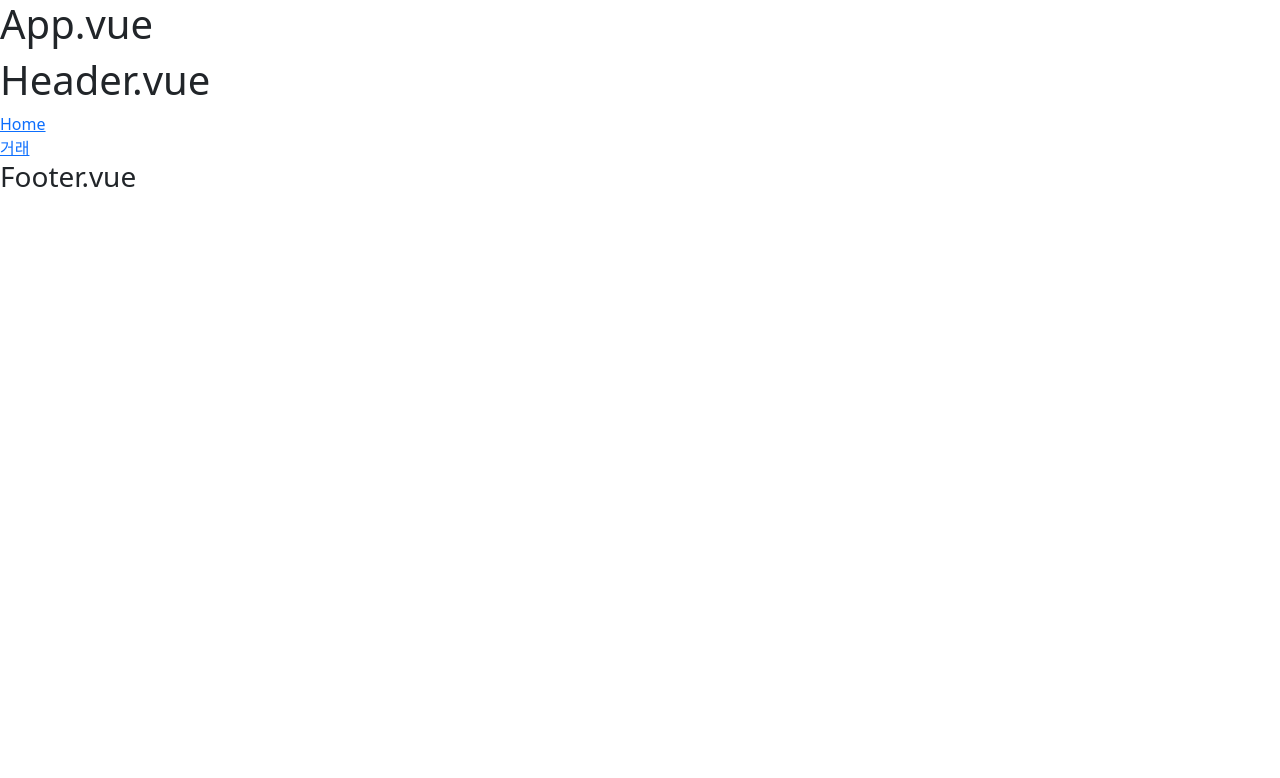
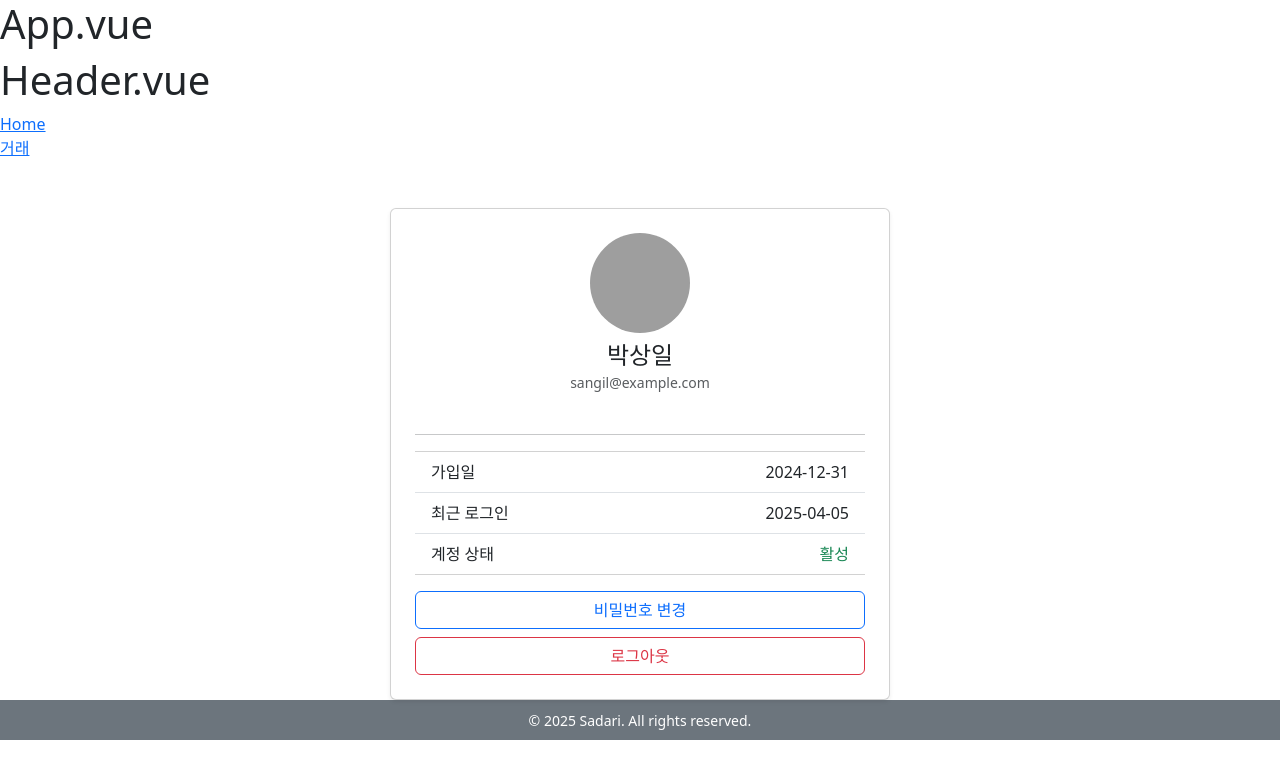
Before and after one commit to sangil6372/IYL-F4-moneybook, a Vue app: page /profile in a window 1280 px wide. Shown: the top 778 px of the page. Built offline with nearby package versions, Linux system fonts and the light colour scheme; grey boxes are pictures that could not be loaded.

Commit message:
init: 초기 페이지 및 라우팅 설정

```diff
--- a/src/components/Footer.vue
+++ b/src/components/Footer.vue
@@ -1,3 +1,5 @@
 <template>
-  <h3>Footer.vue</h3>
+  <footer class="bg-secondary text-white text-center p-2">
+    <small>&copy; 2025 Sadari. All rights reserved.</small>
+  </footer>
 </template>
--- /dev/null
+++ b/src/pages/AnalyticsPage.vue
@@ -0,0 +1,3 @@
+<template>
+    <h2>분석 페이지</h2>
+  </template>
--- /dev/null
+++ b/src/pages/DashboardPage.vue
@@ -0,0 +1,45 @@
+<template>
+    <div class="container mt-4">
+      <h2 class="mb-4 text-primary">거래 내역</h2>
+
+      <table class="table table-hover text-center align-middle">
+        <thead class="table-dark">
+          <tr>
+            <th scope="col">날짜</th>
+            <th scope="col">분류</th>
+            <th scope="col">내용</th>
+            <th scope="col">금액</th>
+          </tr>
+        </thead>
+        <tbody>
+          <tr v-for="(tx, index) in transactions" :key="index">
+            <td>{{ tx.date }}</td>
+            <td>{{ tx.category }}</td>
+            <td>{{ tx.title }}</td>
+            <td :class="tx.type === '지출' ? 'text-danger' : 'text-success'">
+              {{ tx.type === '지출' ? '-' : '+' }}₩{{ formatAmount(tx.amount) }}
+            </td>
+          </tr>
+        </tbody>
+      </table>
+
+      <div v-if="transactions.length === 0" class="text-center text-muted mt-5">
+        거래 내역이 없습니다.
+      </div>
+    </div>
+  </template>
+
+  <script setup>
+  import { ref } from 'vue'
+
+  const transactions = ref([
+    { title: '커피', date: '2025-04-05', category: '카페', amount: 4500, type: '지출' },
+    { title: '급여', date: '2025-04-01', category: '수입', amount: 2300000, type: '수입' },
+    { title: '편의점', date: '2025-04-02', category: '식비', amount: 2200, type: '지출' },
+    { title: '배당금', date: '2025-03-30', category: '투자', amount: 52000, type: '수입' },
+  ])
+
+  function formatAmount(val) {
+    return val.toLocaleString()
+  }
+  </script>
--- /dev/null
+++ b/src/pages/GoalPage.vue
@@ -0,0 +1,3 @@
+<template>
+  <h2>목표 설정 페이지</h2>
+</template>
--- a/src/pages/HomePage.vue
+++ b/src/pages/HomePage.vue
@@ -1,3 +1,3 @@
 <template>
-  <h2>홈 페이지 렌더링</h2>
+  <h2>홈 페이지</h2>
 </template>
--- /dev/null
+++ b/src/pages/ProfilePage.vue
@@ -0,0 +1,46 @@
+<template>
+  <div class="container mt-5">
+    <div class="card mx-auto shadow-sm p-4" style="max-width: 500px">
+      <div class="text-center mb-4">
+        <img
+          :src="`https://i.pravatar.cc/150?u=${user.email}`"
+          alt="프로필 이미지"
+          class="rounded-circle mb-2"
+          width="100"
+          height="100"
+        />
+
+        <h4 class="mb-0">{{ user.name }}</h4>
+        <small class="text-muted">{{ user.email }}</small>
+      </div>
+
+      <hr />
+
+      <ul class="list-group list-group-flush mb-3">
+        <li class="list-group-item d-flex justify-content-between">
+          <span>가입일</span><span>{{ user.signupDate }}</span>
+        </li>
+        <li class="list-group-item d-flex justify-content-between">
+          <span>최근 로그인</span><span>{{ user.lastLogin }}</span>
+        </li>
+        <li class="list-group-item d-flex justify-content-between">
+          <span>계정 상태</span><span class="text-success">활성</span>
+        </li>
+      </ul>
+
+      <div class="d-grid gap-2">
+        <button class="btn btn-outline-primary">비밀번호 변경</button>
+        <button class="btn btn-outline-danger">로그아웃</button>
+      </div>
+    </div>
+  </div>
+</template>
+
+<script setup>
+const user = {
+  name: "박상일",
+  email: "sangil@example.com",
+  signupDate: "2024-12-31",
+  lastLogin: "2025-04-05",
+};
+</script>
--- a/src/pages/TransactionPage.vue
+++ b/src/pages/TransactionPage.vue
@@ -1,3 +1,30 @@
+<!-- CalendarTest.vue -->
 <template>
-  <h2>거래 페이지 렌더링</h2>
+  <div class="calendar-test">
+    <h1>지출 페이지</h1>
+    <FullCalendar :options="calendarOptions" class="simple-calendar" />
+  </div>
 </template>
+
+<script setup>
+import { ref } from "vue";
+import FullCalendar from "@fullcalendar/vue3";
+import dayGridPlugin from "@fullcalendar/daygrid";
+import interactionPlugin from "@fullcalendar/interaction";
+
+const calendarOptions = ref({
+  plugins: [dayGridPlugin, interactionPlugin],
+  initialView: "dayGridMonth",
+  events: [
+    { title: "예시1", date: "2025-04-05" },
+    { title: "예시2", date: "2025-04-10" },
+  ],
+});
+</script>
+
+<style scoped>
+.simple-calendar {
+  max-width: 900px;
+  margin: 40px auto;
+}
+</style>
--- a/src/router/index.js
+++ b/src/router/index.js
@@ -14,6 +14,23 @@ const router = createRouter({
       name: 'transaction',
       component: () => import('../pages/TransactionPage.vue'),
     },
+    {
+      path: '/dashboard',
+      name: 'dashboard',
+      component: () => import('../pages/DashboardPage.vue'),
+    },{
+      path: '/profile',
+      name: 'profile',
+      component: () => import('../pages/ProfilePage.vue'),
+    },{
+      path: '/analytics',
+      name: 'analytics',
+      component: () => import('../pages/AnalyticsPage.vue'),
+    },{
+      path: '/goal',
+      name: 'goal',
+      component: () => import('../pages/GoalPage.vue'),
+    },
     // 추가 페이지들은 transaction 참고하여 이 아래에 작성...
     // lazy loading...
   ],
```
